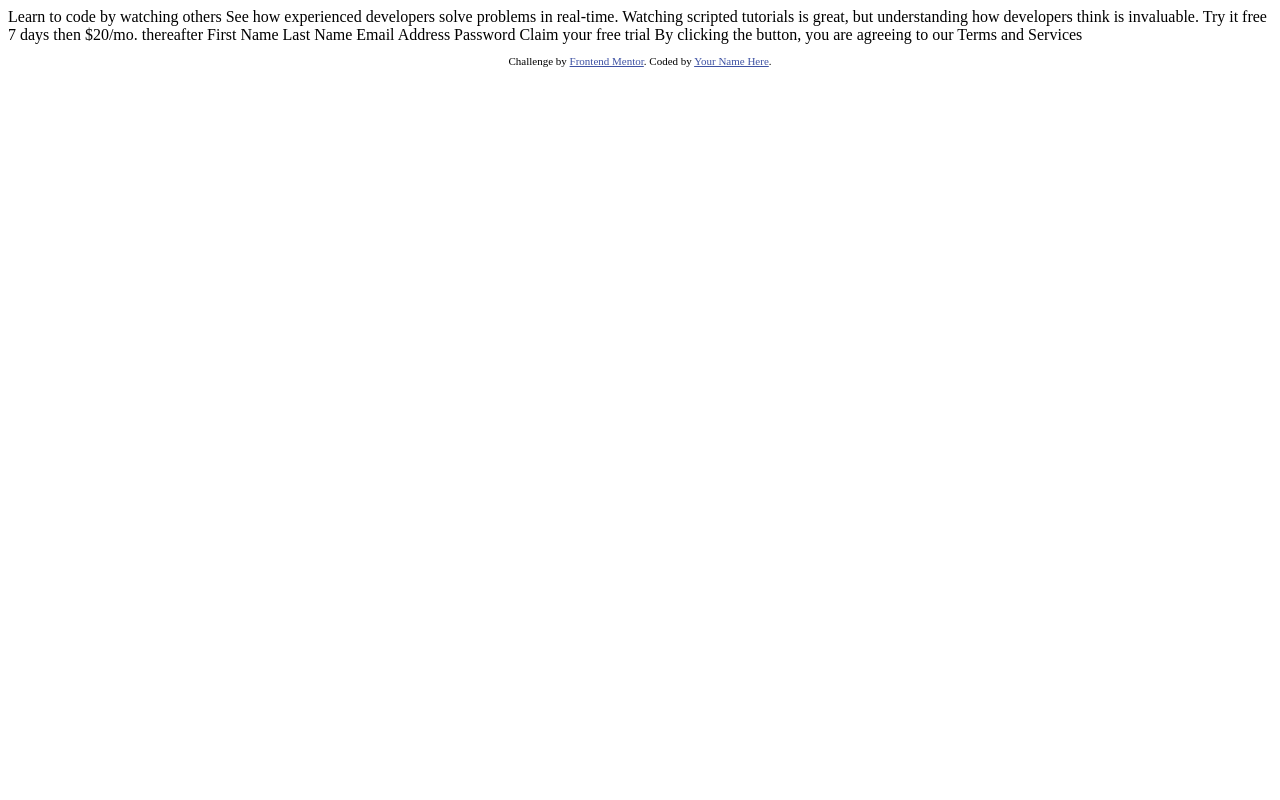
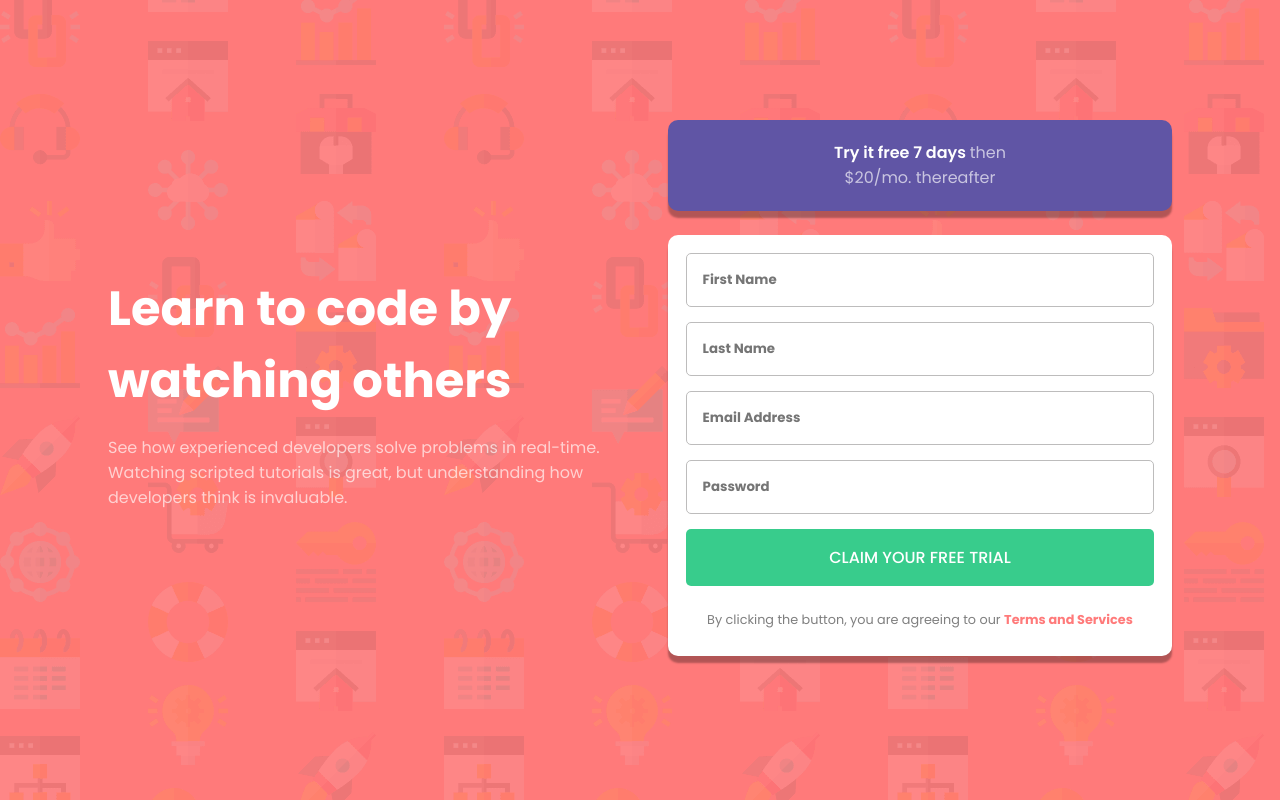
Before and after one commit to cacho-medina/sign-up-form-component, a plain HTML site: page index.html in a window 1280 px wide. Drawn offline with Linux system fonts and the light colour scheme; some packages are replaced by stand-ins of ours; a script that the page names is missing.

Commit message:
adding files

```diff
--- /dev/null
+++ b/assets/css/styles.css
@@ -0,0 +1,131 @@
+@import url("https://fonts.googleapis.com/css2?family=Poppins:wght@400;500;600;700&display=swap");
+:root {
+    --font: "Poppins", sans-serif;
+    --weight-400: 400;
+    --weight-500: 500;
+    --weight-600: 600;
+    --weight-700: 700;
+    --red: hsl(0, 100%, 74%);
+    --green: hsl(154, 59%, 51%);
+    --green-v2: hsl(154, 100%, 65%);
+    --blue-accent: hsl(248, 32%, 49%);
+    --dark-blue: hsl(249, 10%, 26%);
+    --grayish-blue: hsl(246, 25%, 77%);
+    --mobile: 375px;
+    --desktop: 1024px;
+}
+* {
+    margin: 0;
+    padding: 0;
+    text-decoration: none;
+    list-style: none;
+    box-sizing: border-box;
+    font-family: var(--font);
+}
+body {
+    background-image: url(../../images/bg-intro-mobile.png);
+    background-color: var(--red);
+}
+.card {
+    height: 100vh;
+    display: flex;
+    flex-direction: column;
+    align-items: center;
+    justify-content: space-around;
+    padding: 1rem;
+}
+.card__subs {
+    text-align: center;
+    color: #fff;
+}
+.subs__title {
+    font-size: 1.7rem;
+    font-weight: var(--weight-700);
+}
+.subs__description {
+    font-weight: var(--weight-400);
+    color: #ffffffa8;
+    margin: 1.1rem 0;
+}
+.trial__btn {
+    font-weight: var(--weight-600);
+    font-size: 1rem;
+    background-color: var(--blue-accent);
+    color: #fff;
+    width: 100%;
+    padding: 1.3rem 0;
+    border: none;
+    border-radius: 10px;
+    box-shadow: rgba(0, 0, 0, 0.3) 0px 7px 2px 0px;
+    transition: all 0.4s ease-in;
+    cursor: pointer;
+}
+.trial__btn:hover {
+    transform: translateY(7px);
+    box-shadow: none;
+}
+.btn__weight__change {
+    color: #ffffffa8;
+    font-weight: var(--weight-400);
+}
+.login__form {
+    margin: 1.5rem 0;
+    background-color: #fff;
+    display: flex;
+    flex-direction: column;
+    justify-content: space-around;
+    gap: 15px;
+    padding: 1.1rem;
+    border-radius: 10px;
+    box-shadow: rgba(0, 0, 0, 0.3) 0px 7px 2px 0px;
+}
+.login__form input {
+    font-weight: var(--weight-700);
+    padding: 1rem;
+    border-radius: 5px;
+    border: 1px solid #bdbcbc;
+}
+.form__btn {
+    padding: 1rem 0;
+    background-color: var(--green);
+    border: none;
+    border-radius: 5px;
+    color: #fff;
+    font-weight: var(--weight-500);
+    font-size: 1rem;
+    transition: all 1s ease-out;
+}
+.form__btn:hover {
+    cursor: pointer;
+    background-color: var(--green-v2);
+}
+.login__description {
+    font-size: 0.8rem;
+    color: #7f7f7f;
+    text-align: center;
+    padding: 10px;
+}
+.terms__services {
+    color: var(--red);
+    font-weight: var(--weight-700);
+}
+
+@media screen and (min-width: 900px) {
+    body {
+        background-image: url(../../images/bg-intro-desktop.png);
+    }
+    .card {
+        flex-direction: row;
+        padding: 0 5rem;
+    }
+    .card__subs {
+        width: 45%;
+        text-align: left;
+    }
+    .subs__title {
+        font-size: 3rem;
+    }
+    .login {
+        width: 45%;
+    }
+}
--- a/index.html
+++ b/index.html
@@ -1,42 +1,121 @@
 <!DOCTYPE html>
 <html lang="en">
     <head>
-  <meta charset="UTF-8">
-  <meta name="viewport" content="width=device-width, initial-scale=1.0"> <!-- displays site properly based on user's device -->
+        <meta charset="UTF-8" />
+        <meta name="viewport" content="width=device-width, initial-scale=1.0" />
+        <!-- displays site properly based on user's device -->
 
-  <link rel="icon" type="image/png" sizes="32x32" href="./images/favicon-32x32.png">
+        <link
+            rel="icon"
+            type="image/png"
+            sizes="32x32"
+            href="./images/favicon-32x32.png"
+        />
 
         <title>Frontend Mentor | Intro component with sign up form</title>
 
-  <!-- Feel free to remove these styles or customise in your own stylesheet 👍 -->
+        <link rel="stylesheet" href="./assets/css/styles.css" />
         <style>
-    .attribution { font-size: 11px; text-align: center; }
-    .attribution a { color: hsl(228, 45%, 44%); }
+            .attribution {
+                color: #fff;
+                font-size: 11px;
+                text-align: center;
+            }
+            .attribution a {
+                color: hsl(248, 32%, 49%);
+                font-size: 1rem;
+                margin: 0 10px;
+            }
         </style>
     </head>
     <body>
+        <main class="card">
+            <section class="card__subs">
+                <h1 class="subs__title">Learn to code by watching others</h1>
+                <p class="subs__description">
+                    See how experienced developers solve problems in real-time.
+                    Watching scripted tutorials is great, but understanding how
+                    developers think is invaluable.
+                </p>
+            </section>
+            <section class="login">
+                <button class="trial__btn" onclick="alertar()">
+                    Try it free 7 days
+                    <span class="btn__weight__change">
+                        then $20/mo. thereafter
+                    </span>
+                </button>
+                <form class="login__form">
+                    <input
+                        type="text"
+                        placeholder="First Name "
+                        name="nombre"
+                        required
+                    />
+                    <input
+                        type="text"
+                        placeholder="Last Name "
+                        name="apellido"
+                        required
+                    />
+                    <input
+                        type="email"
+                        name="email"
+                        placeholder="Email Address"
+                        required
+                    />
+                    <input
+                        type="password"
+                        name="password"
+                        placeholder="Password"
+                        required
+                    />
+                    <button type="submit" class="form__btn" onclick="alertar()">
+                        CLAIM YOUR FREE TRIAL
+                    </button>
+                    <label class="login__description">
+                        By clicking the button, you are agreeing to our
+                        <span class="terms__services">Terms and Services</span>
+                    </label>
+                </form>
+            </section>
+        </main>
 
-  Learn to code by watching others
-
-  See how experienced developers solve problems in real-time. Watching scripted tutorials is great,
-  but understanding how developers think is invaluable.
-
-  Try it free 7 days then $20/mo. thereafter
-
-  First Name
-  Last Name
-  Email Address
-  Password
-
-  Claim your free trial
-
-  By clicking the button, you are agreeing to our Terms and Services
-
-  <footer>
+        <footer class="footer">
             <p class="attribution">
-      Challenge by <a href="https://www.frontendmentor.io?ref=challenge" target="_blank">Frontend Mentor</a>.
-      Coded by <a href="#">Your Name Here</a>.
+                Challenge by
+                <a
+                    href="https://www.frontendmentor.io?ref=challenge"
+                    target="_blank"
+                    >Frontend Mentor</a
+                >
+                Coded by <a href="#">Cacho Medina</a>
             </p>
         </footer>
+        <script src="https://cdn.jsdelivr.net/npm/sweetalert2@11"></script>
+        <script>
+            const pie = document.querySelector(".footer");
+            const span = document.querySelector(".btn__weight__change");
+            if (screen.width < 900) {
+                pie.setAttribute("hidden", "");
+                span.innerHTML = "then <br />$20/mo. thereafter";
+            }
+            const alertar = () => {
+                Swal.fire({
+                    title: "Buena mi raaaaid",
+                    width: 600,
+                    padding: "3em",
+                    color: "hsl(0, 100%, 74%)",
+                    confirmButtonColor: "hsl(154, 59%, 51%)",
+                    background: "#fff url(/images/trees.png)",
+                    backdrop: `
+                      hsl(0, 100%, 74%, 0.5)
+                      url("/images/nyan-cat.gif")
+                      left top
+                      no-repeat
+                    `,
+                });
+            };
+        </script>
     </body>
 </html>
```
Lines whose indentation alone changed are shown as unchanged.
